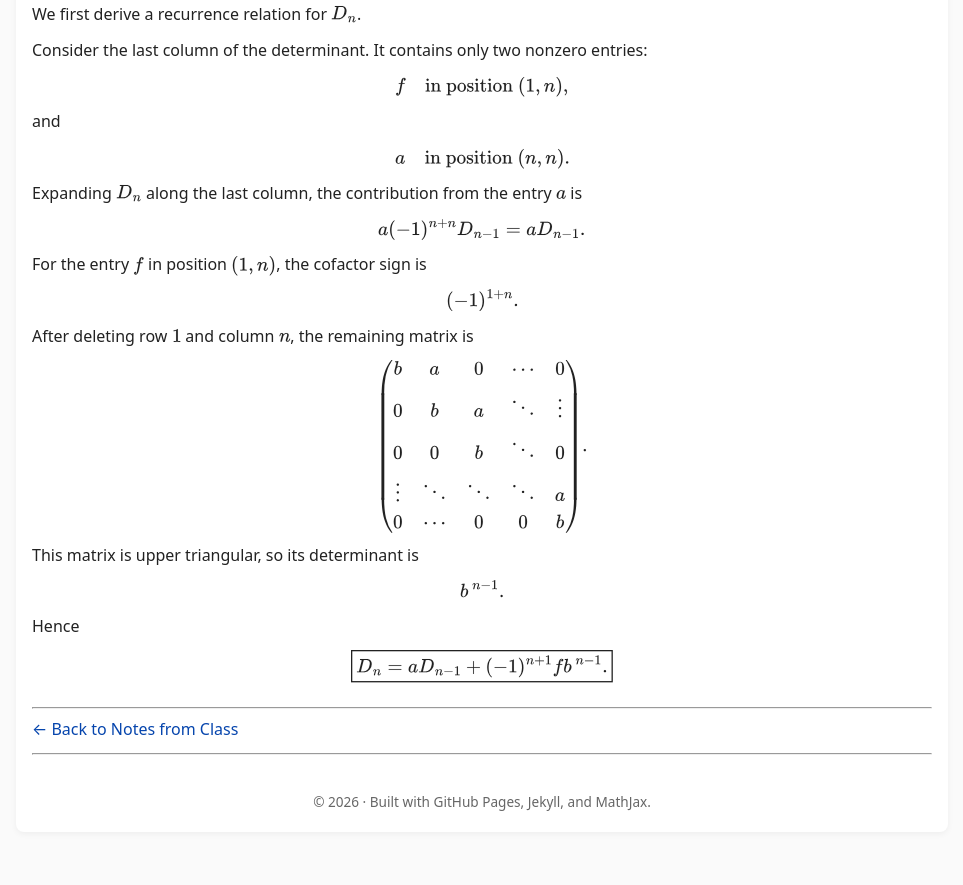
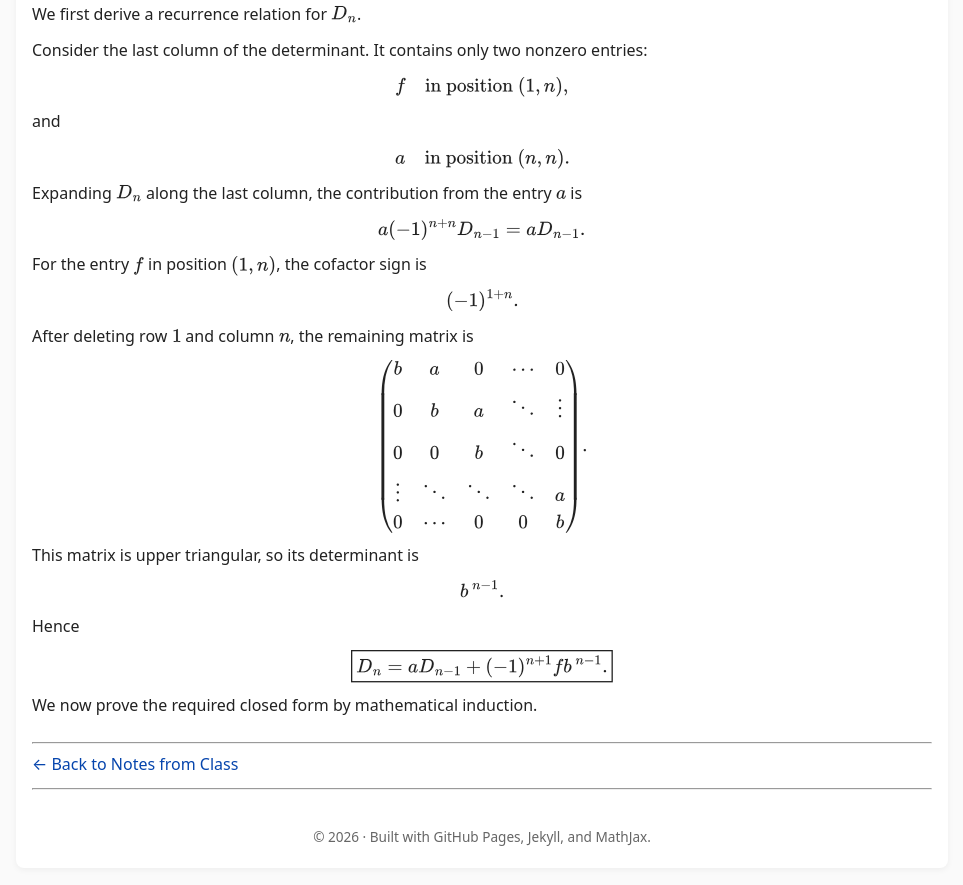
Before and after one commit to SaleemKamaludin/SaleemKamaludin.github.io, a Jekyll site: the page built from courses/math-2276/notes-from-class/lecture-2/index.md, in a window 1280 px wide and 900 px high, scrolled down 11745 px. Shown: the top 885 px of the window, without its empty margins (158-1121 px from the left). Built offline with Jekyll 4.4.1, drawn with Linux system fonts in a browser that asks for light colours; before the commit the page ends 12609 px from its top, so only the background shows below that.

Commit message:
Continue proof of Example 1.2

```diff
--- a/courses/math-2276/notes-from-class/lecture-2/index.md
+++ b/courses/math-2276/notes-from-class/lecture-2/index.md
@@ -1832,6 +1832,14 @@ D_n=
   </div>
 
   </div>
+
+  <div id="example-1-2-proof-induction-intro">
+
+  <p>
+    We now prove the required closed form by mathematical induction.
+  </p>
+
+  </div>
 </div>
 
 ---
```
